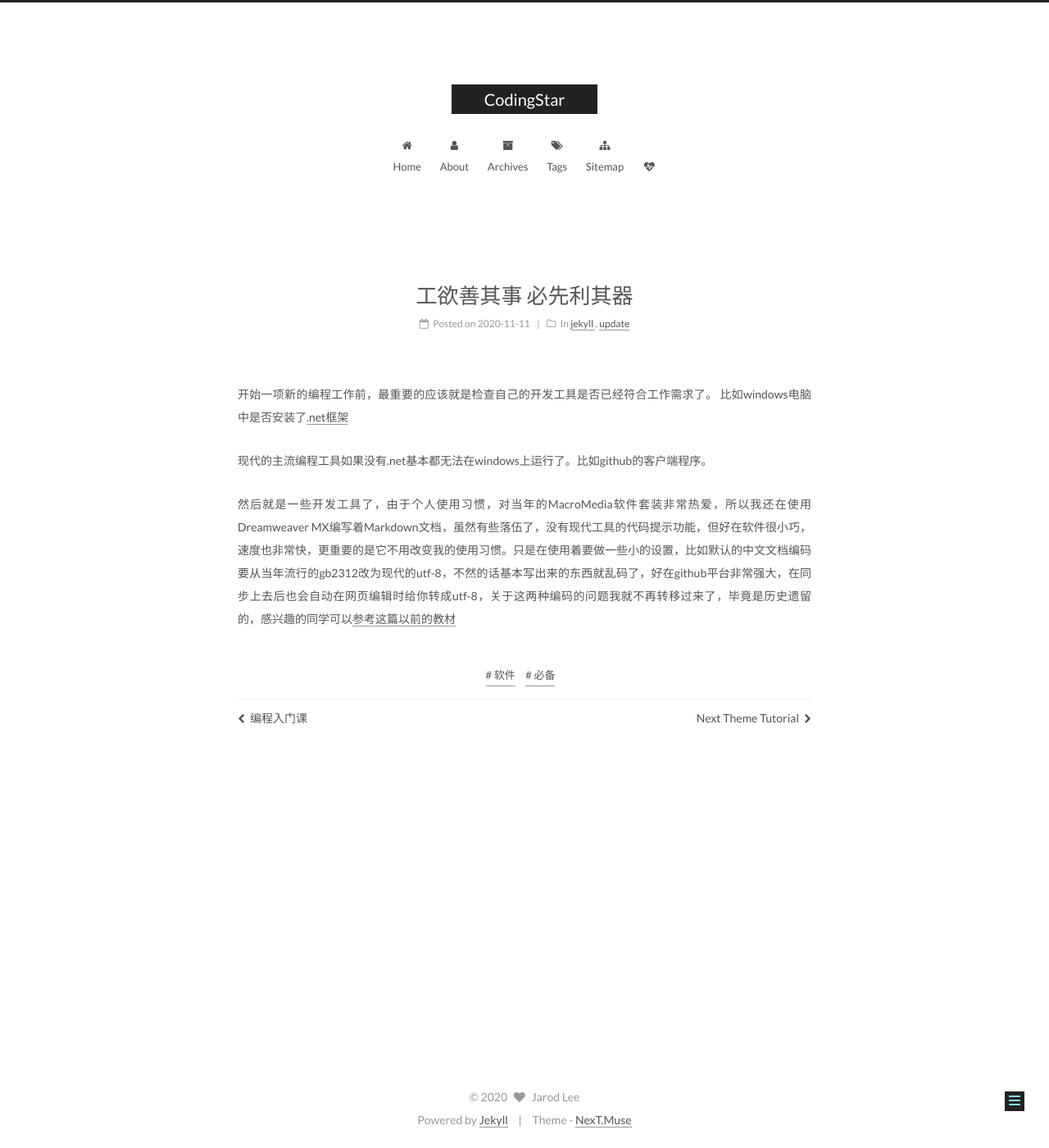
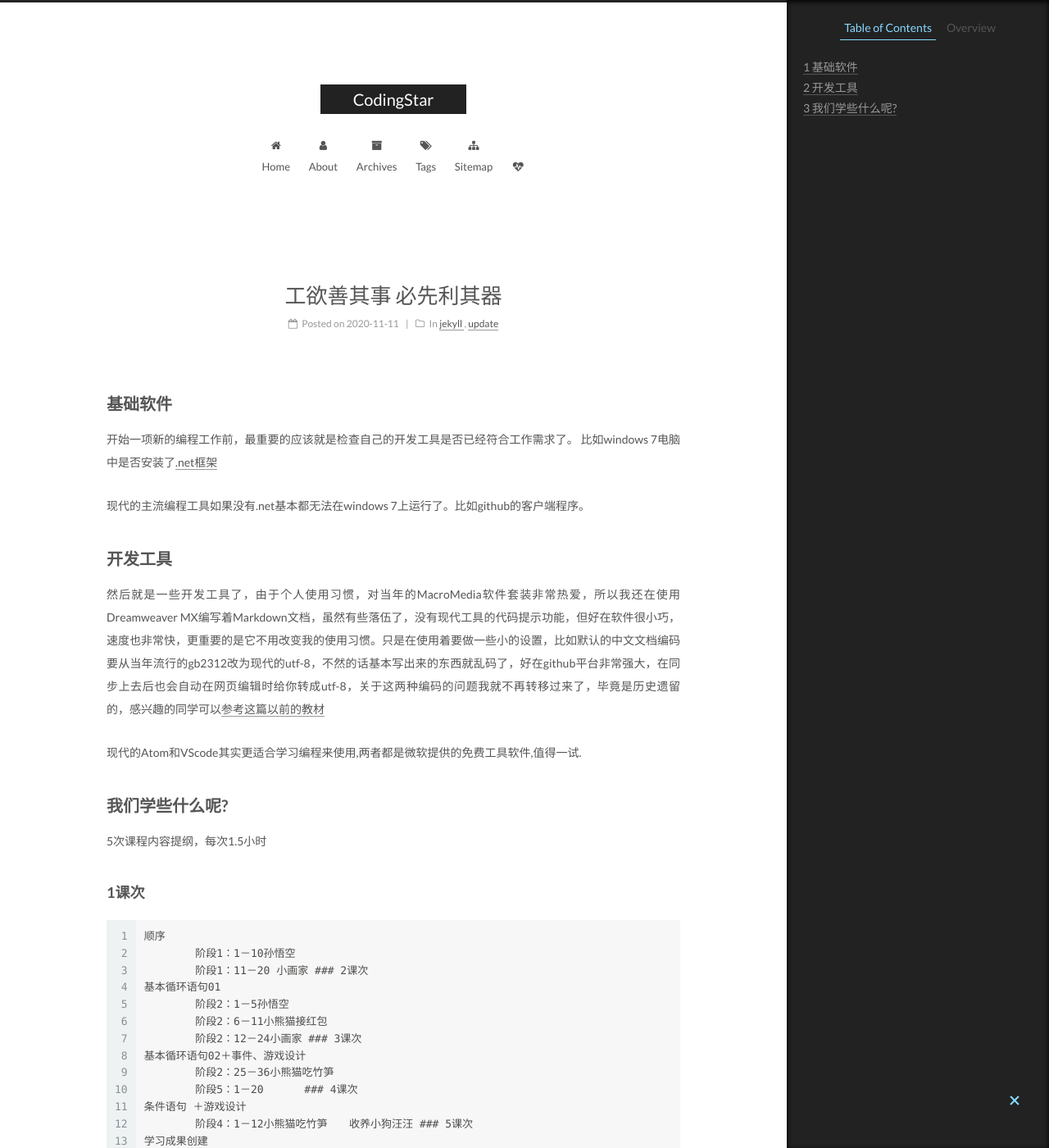
Before and after one commit to jarodlee/jarodlee.github.io, a Jekyll site: the page built from _posts/2020-11-11-start-program.markdown, in a window 1280 px wide and 1400 px high. Shown: the whole window at 82% size. Built offline with Jekyll 4.4.1, drawn with Linux system fonts in a browser that asks for light colours; some of the changed text lies outside the part shown.

Commit message:
加入编程课的提纲

```diff
--- a/_posts/2020-11-11-start-program.markdown
+++ b/_posts/2020-11-11-start-program.markdown
@@ -7,9 +7,41 @@
 - 软件
 - 必备
 ---
+## 基础软件
 开始一项新的编程工作前，最重要的应该就是检查自己的开发工具是否已经符合工作需求了。
-比如windows电脑中是否安装了[.net框架](https://df.ghtxx.cn:89/externalLinksController/chain/dotnetfx45_full_4.5.51209.exe?ckey=fpVCxkP4uP139i1iK1B88xCXR4x0yzTshlf%2FB7ppu6JVrznRk%2BBQgni1bzS6HLvj)
+比如windows 7电脑中是否安装了[.net框架](https://df.ghtxx.cn:89/externalLinksController/chain/dotnetfx45_full_4.5.51209.exe?ckey=fpVCxkP4uP139i1iK1B88xCXR4x0yzTshlf%2FB7ppu6JVrznRk%2BBQgni1bzS6HLvj)
 
-现代的主流编程工具如果没有.net基本都无法在windows上运行了。比如github的客户端程序。
+现代的主流编程工具如果没有.net基本都无法在windows 7上运行了。比如github的客户端程序。
 
+## 开发工具
 然后就是一些开发工具了，由于个人使用习惯，对当年的MacroMedia软件套装非常热爱，所以我还在使用Dreamweaver MX编写着Markdown文档，虽然有些落伍了，没有现代工具的代码提示功能，但好在软件很小巧，速度也非常快，更重要的是它不用改变我的使用习惯。只是在使用着要做一些小的设置，比如默认的中文文档编码要从当年流行的gb2312改为现代的utf-8，不然的话基本写出来的东西就乱码了，好在github平台非常强大，在同步上去后也会自动在网页编辑时给你转成utf-8，关于这两种编码的问题我就不再转移过来了，毕竟是历史遗留的，感兴趣的同学可以[参考这篇以前的教材](https://i.ghtxx.cn/docs/unicode2gbk.html)
+
+现代的Atom和VScode其实更适合学习编程来使用,两者都是微软提供的免费工具软件,值得一试.
+
+## 我们学些什么呢?
+
+ 5次课程内容提纲，每次1.5小时
+
+
+### 1课次
+	顺序
+  	阶段1：1－10孙悟空
+    	阶段1：11－20 小画家
+### 2课次
+	基本循环语句01
+  	阶段2：1－5孙悟空
+    	阶段2：6－11小熊猫接红包
+      	阶段2：12－24小画家
+### 3课次
+	基本循环语句02＋事件、游戏设计
+  	阶段2：25－36小熊猫吃竹笋
+    	阶段5：1－20
+### 4课次
+	条件语句 ＋游戏设计
+  	阶段4：1－12小熊猫吃竹笋	收养小狗汪汪
+### 5课次
+	学习成果创建
+  	老师讲解游戏创作：真假美猴王	设计自己的游戏（可以参考老师给出的IDEA）
+
+###   注：
+[极客晨星的游戏设计创作地址](https://courses.geek-8.com/webapps/courses/trial_adoptdog?level=12)
```
